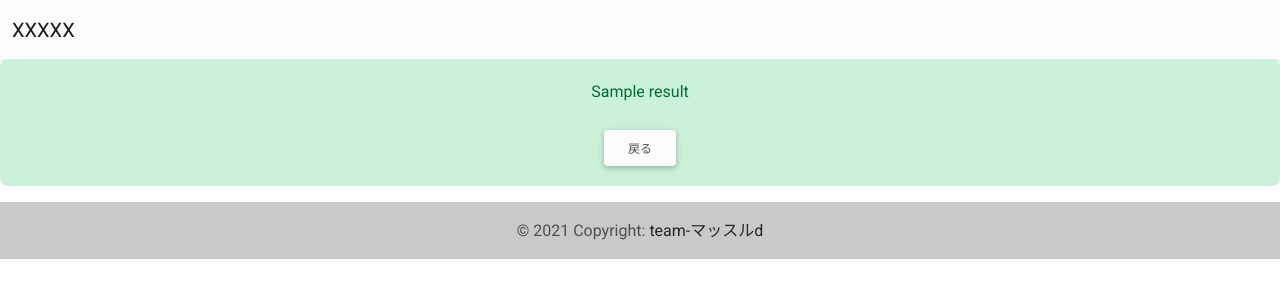
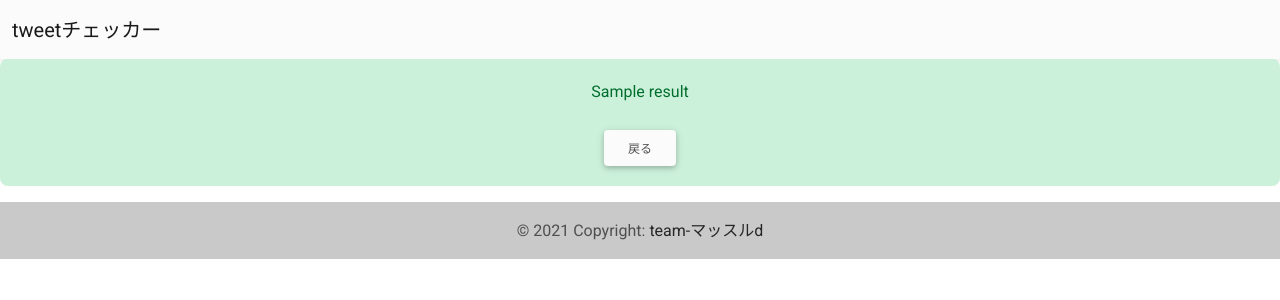
Before and after one commit to Hayato-N24/team-MD, a Django app: template app/templates/app/base.html in a window 1280 px wide. Shown: the top 300 px of the page. Run offline with Django 3.2, Linux system fonts and the light colour scheme; the template is opened without the code that fills it: most values are stand-ins (such as "Sample title", 1, 10 or a date in 2020); some libraries are stand-ins or nearby versions.

Commit message:
fix title

```diff
--- a/app/templates/app/base.html
+++ b/app/templates/app/base.html
@@ -25,7 +25,7 @@
     <!-- Navbar -->
     <nav class="navbar navbar-expand-lg navbar-light bg-light">
         <div class="container-fluid">
-            <a class="navbar-brand" href="{% url 'index' %}">XXXXX</a>
+            <a class="navbar-brand" href="{% url 'index' %}">tweetチェッカー</a>
         </div>
     </nav>
     <!-- end Navber-->
```
